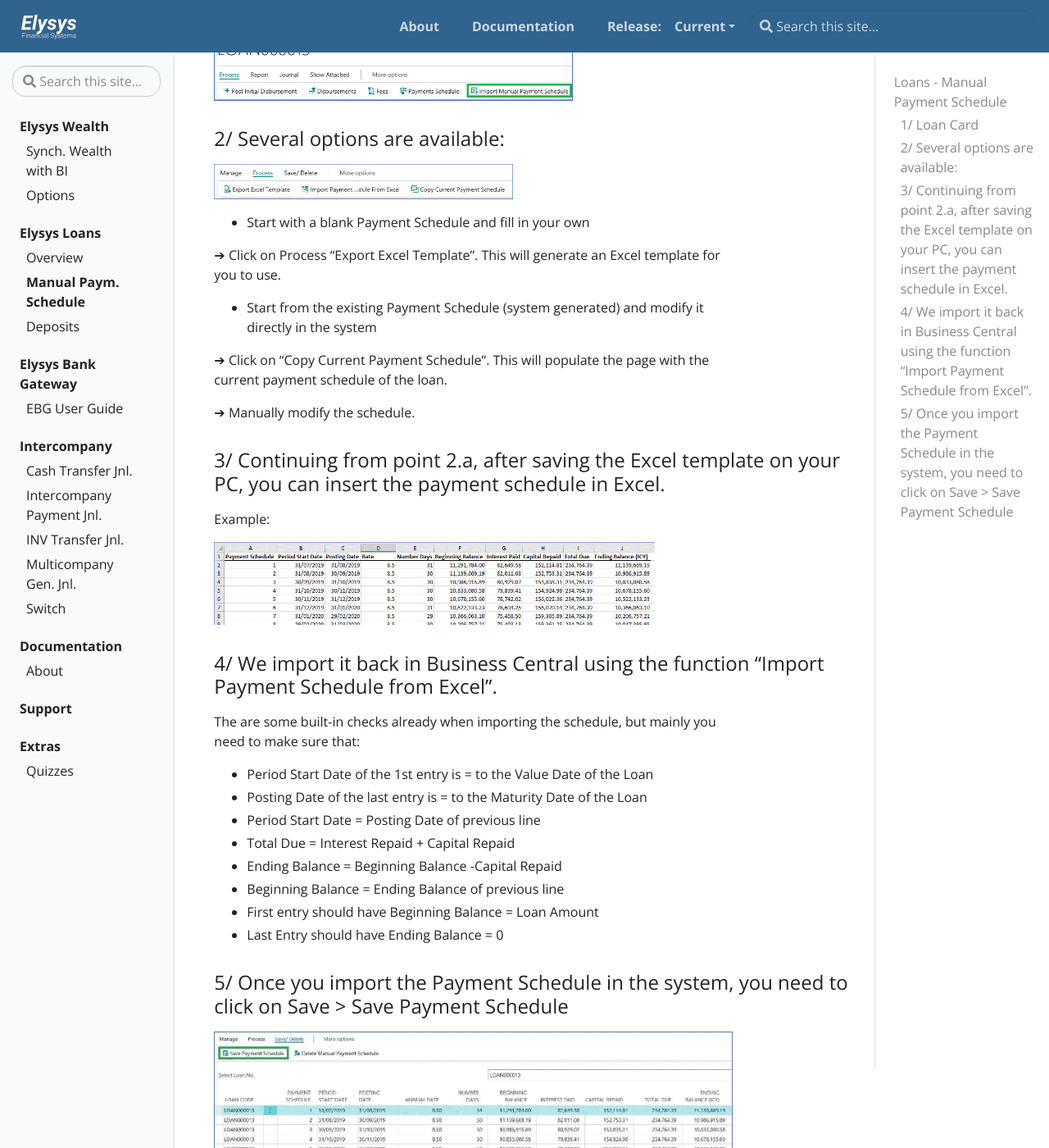
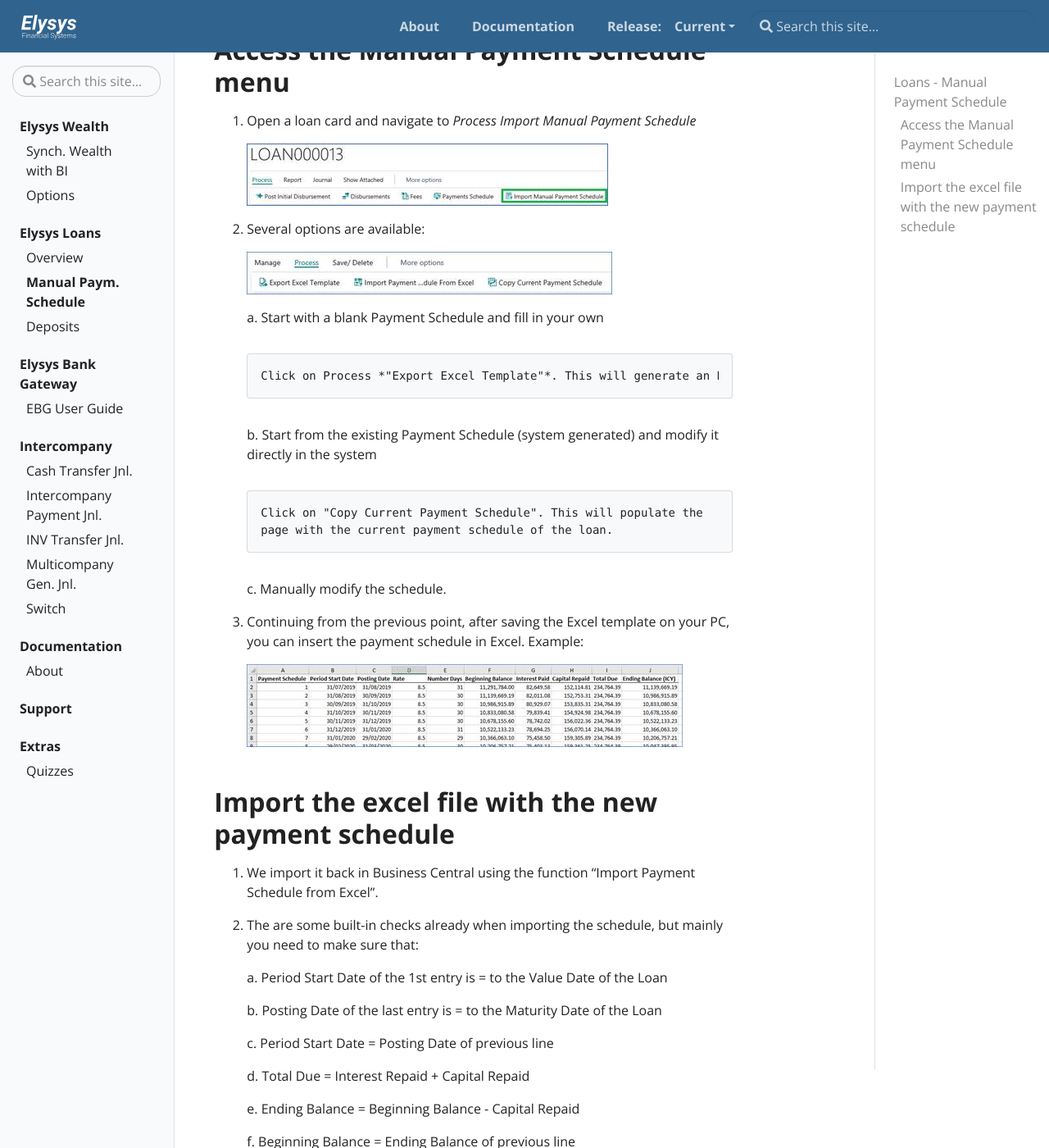
Before and after one commit to Elysys/Docs, a Jekyll site: the page built from _docs/loans/loan_manual_payment_schedule.md, in a window 1280 px wide and 1400 px high, scrolled down 412 px. Shown: the whole window at 82% size. Built offline with Jekyll 4.4.1, drawn with Linux system fonts in a browser that asks for light colours; some of the changed text lies outside the part shown.

Commit message:
US 321 Loans Manual Payment Schedule update

```diff
--- a/_docs/loans/loan_manual_payment_schedule.md
+++ b/_docs/loans/loan_manual_payment_schedule.md
@@ -11,52 +11,71 @@ description: How to use Manual Payment Schedule for Loans
 
 # Loans - Manual Payment Schedule
 
-### 1/ Loan Card
+This document describes the process of manually import a payment
+schedule using the Elysys Loans Module.
 
-Process > Import Manual Payment Schedule
+## **Access the Manual Payment Schedule menu**
 
-![/assets/img/LoanCard_manual.png](../../assets/img/LoanCard_manual.png)
+1.  Open a loan card and navigate to *Process Import Manual Payment
+    Schedule*
 
-### 2/ Several options are available:
+    ![](../../assets/img/LoanPaymentSchedule/image001.jpg)
 
-![/assets/img/LoanProcessManual.png](../../assets/img/LoanProcessManual.png)
+2.  Several options are available:
 
-- Start with a blank Payment Schedule and fill in your own
+    ![](../../assets/img/LoanPaymentSchedule/image002.jpg)
 
-➔ Click on Process “Export Excel Template”.
-This will generate an Excel template for you to use.
-  - Start from the existing Payment Schedule (system generated) and modify it directly in the system
+    a.  Start with a blank Payment Schedule and fill in your own
 
-➔ Click on “Copy Current Payment Schedule”.
-This will populate the page with the current payment schedule of the loan.
+        Click on Process *"Export Excel Template"*. This will generate an Excel template for you to use.
 
-➔ Manually modify the schedule.
+    b.  Start from the existing Payment Schedule (system generated) and
+        modify it directly in the system
 
-### 3/ Continuing from point 2.a, after saving the Excel template on your PC, you can insert the payment schedule in Excel.
+        Click on "Copy Current Payment Schedule". This will populate the
+        page with the current payment schedule of the loan.
 
-Example:
+    c.  Manually modify the schedule.
 
-![/assets/img/LoanPaymentSchedule.png](../../assets/img/LoanPaymentSchedule.png)
+3.  Continuing from the previous point, after saving the Excel template
+    on your PC, you can insert the payment schedule in Excel. Example:
 
-### 4/ We import it back in Business Central using the function “Import Payment Schedule from Excel”.
+    ![](../../assets/img/LoanPaymentSchedule/image003.jpg)
 
-The are some built-in checks already when importing the schedule, but mainly you need to make sure that:
+## **Import the excel file with the new payment schedule**
 
-- Period Start Date of the 1st entry is = to the Value Date of the Loan
-- Posting Date of the last entry is = to the Maturity Date of the Loan
-- Period Start Date = Posting Date of previous line
-- Total Due = Interest Repaid + Capital Repaid
-- Ending Balance = Beginning Balance -Capital Repaid
-- Beginning Balance = Ending Balance of previous line
-- First entry should have Beginning Balance = Loan Amount
-- Last Entry should have Ending Balance = 0
+1.  We import it back in Business Central using the function "Import
+    Payment Schedule from Excel".
 
-### 5/ Once you import the Payment Schedule in the system, you need to click on Save > Save Payment Schedule
+2.  The are some built-in checks already when importing the schedule,
+    but mainly you need to make sure that:
 
-![/assets/img/LoanSavePaymentSchedule.png](../../assets/img/LoanSavePaymentSchedule.jpeg)
+    a.  Period Start Date of the 1st entry is = to the Value Date of the
+        Loan
 
-6. That’s all. Now you will see on the Loan Card this comment to warn the user the original schedule has been overwritten:
+    b.  Posting Date of the last entry is = to the Maturity Date of the
+        Loan
 
-![/assets/img/LoanManualPaymntScheduleConf.png](../../assets/img/LoanManualPaymntScheduleConf.png)
+    c.  Period Start Date = Posting Date of previous line
 
-And from the Loan Card > Payment Schedule, the system generated schedule has been replaced with the imported one.
+    d.  Total Due = Interest Repaid + Capital Repaid
+
+    e.  Ending Balance = Beginning Balance - Capital Repaid
+
+    f.  Beginning Balance = Ending Balance of previous line
+
+    g.  First entry should have Beginning Balance = Loan Amount
+
+    h.  Last Entry should have Ending Balance = 0
+
+3.  Once you import the Payment Schedule in the system, you need to
+    click on Save \> Save Payment Schedule.![Table Description
+    automatically
+    generated](../../assets/img/LoanPaymentSchedule/image004.jpg)
+
+
+4.  That's all. Now you will see on the Loan Card this comment to warn
+    the user the original schedule has been overwritten:
+    ![](../../assets/img/LoanPaymentSchedule/image005.jpg)
+    And from the Loan Card \> Payment Schedule, the system generated
+    schedule has been replaced with the imported one.
```
Also changed, not shown: assets/img/LoanPaymentSchedule/image001.jpg (added), assets/img/LoanPaymentSchedule/image002.jpg (added), assets/img/LoanPaymentSchedule/image003.jpg (added), assets/img/LoanPaymentSchedule/image004.jpg (added), assets/img/LoanPaymentSchedule/image005.jpg (added).
